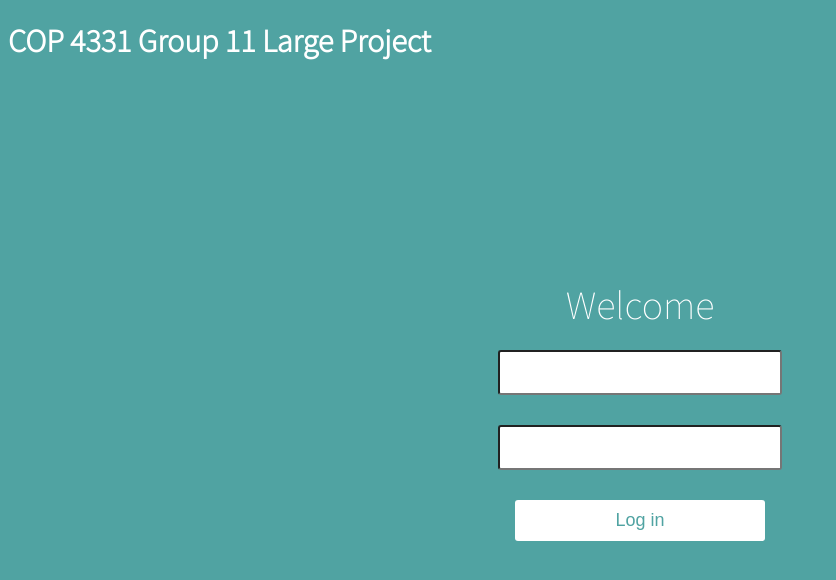
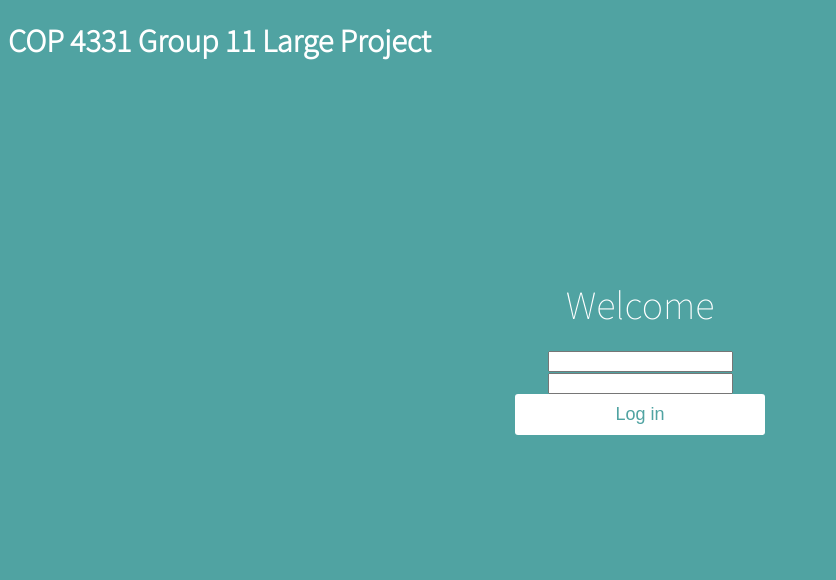
Before and after one commit to AhmadBarhamje/COP-4331C-LargeProject-Group11, a React (Create React App) app in the folder frontend/: page / in a window 1280 px wide. Shown: the top 580 px of the page, without its empty margins (0-836 px from the left). Built offline with nearby package versions, Linux system fonts and the light colour scheme.

Commit message:
Update Apps

```diff
--- a/frontend/src/App.css
+++ b/frontend/src/App.css
@@ -1,3 +1,4 @@
+@import url(https://fonts.googleapis.com/css?family=Source+Sans+Pro:200,300);
 .App {
   text-align: center;
 }
@@ -66,7 +67,7 @@ form{
 	position: relative;
 	z-index: 2;
 }
-input{
+#loginName #loginPassword{
 	display: block;
 	appearance: none;
 	outline: 0;
@@ -83,7 +84,10 @@ input{
 	transition-duration: 0.25s;
 	font-weight: 300;
 }
-input:hover{
+#loginName:hover{
+	background-color: fade(white, 40%);
+}
+#loginPassword:hover{
 	background-color: fade(white, 40%);
 }
 
@@ -109,3 +113,32 @@ input:focus{
 	background-color: #3C7A7A;
 	color:white;
 }
+
+::-webkit-input-placeholder { /* WebKit browsers */
+		font-family: 'Source Sans Pro', sans-serif;
+		color:    white;
+		font-weight: 300;
+	}
+	:-moz-placeholder { /* Mozilla Firefox 4 to 18 */
+		font-family: 'Source Sans Pro', sans-serif;
+		 color:    white;
+		 opacity:  1;
+		font-weight: 300;
+	}
+	::-moz-placeholder { /* Mozilla Firefox 19+ */
+		font-family: 'Source Sans Pro', sans-serif;
+		 color:    white;
+		 opacity:  1;
+		font-weight: 300;
+	}
+	:-ms-input-placeholder { /* Internet Explorer 10+ */
+		font-family: 'Source Sans Pro', sans-serif;
+		 color:    white;
+		font-weight: 300;
+	}
+
+::placeholder {
+	font-family: 'Source Sans Pro', sans-serif;
+	color:    white;
+	font-weight: 300;
+}
```
